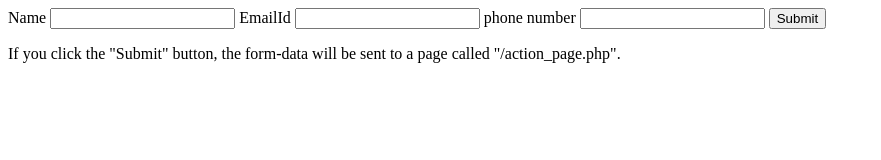
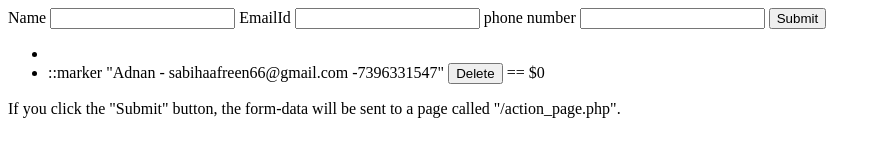
Before and after one commit to SSabihaAfreen/NewRepoGit, a plain HTML site: page BOOKINGAPP.html in a window 1280 px wide. Shown: the whole page, without its empty margins (0-881 px from the left). Drawn offline with Linux system fonts and the light colour scheme.

Commit message:
Now commit

```diff
--- a/BOOKINGAPP.html
+++ b/BOOKINGAPP.html
@@ -1,5 +1,6 @@
 <!DOCTYPE html>
 <html>
+<head></head>
 <body>
 <form onsubmit="saveToLocalStorage(event)">
   <label>Name</label>
@@ -10,7 +11,14 @@
   <input type="tel" name ="phonenumber"/>
   <button>Submit</button>
 </form>
-<ul id='listOfitems'></ul>
+<ul id='listOfitems'>
+<li></li>
+<li>
+  ::marker
+  "Adnan - sabihaafreen66@gmail.com -7396331547"
+  <input type="button" value="Delete"> == $0
+</li>
+</ul>
 <script>
   function saveToLocalStorage(event){
     event.preventDefault();
```
